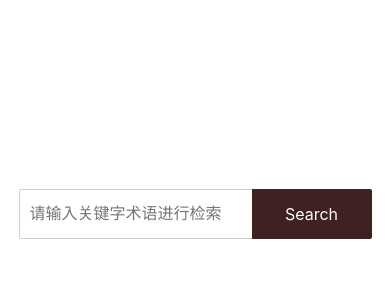
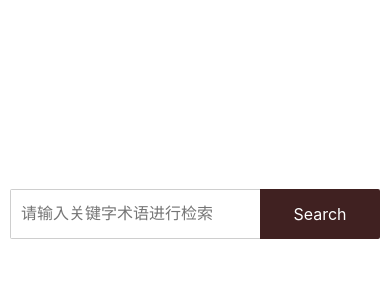
Before and after one commit to Gnotes/terms, a React app: page / in a window 390 px wide. Shown: the top 300 px of the page. Built offline with nearby package versions, Linux system fonts and the light colour scheme.

Commit message:
style: update style

```diff
--- a/package.json
+++ b/package.json
@@ -6,7 +6,8 @@
     "doc": "node ./scripts/build-doc",
     "build": "cross-env NODE_ENV=production webpack --config ./config/webpack.config.js",
     "publish": "gh-pages -d dist",
-    "start": "cross-env NODE_ENV=development webpack-dev-server --config ./config/webpack.config.js"
+    "deploy": "yarn run doc && yarn run build && yarn run publish",
+    "dev": "cross-env NODE_ENV=development webpack-dev-server --config ./config/webpack.config.js"
   },
   "repository": {
     "type": "git",
--- a/src/components/Search.scss
+++ b/src/components/Search.scss
@@ -1,6 +1,6 @@
 .search {
   position: fixed;
-  padding: 20px 0;
+  padding: 20px 10px;
   background-color: #fff;
   top: 20vh;
   left: 0;
@@ -22,7 +22,8 @@
     border-radius: 2px;
     overflow: hidden;
     .input {
-      width: 60vw;
+      flex: 1;
+      width: 100vw;
       max-width: 400px;
       height: 100%;
       font-size: 16px;
--- a/src/components/Term.scss
+++ b/src/components/Term.scss
@@ -15,6 +15,13 @@
   & + & {
     margin-top: 10px;
   }
+  &.collpase {
+    .description {
+      white-space: nowrap;
+      overflow: hidden;
+      text-overflow: ellipsis;
+    }
+  }
 }
 
 .term-col {
@@ -23,7 +30,21 @@
   align-items: center;
 }
 
-@media screen and (min-width: 800px) {
+@media screen and (max-width: 500px) {
+  .term-item {
+    display: block;
+    .col-left,
+    .col-center {
+      vertical-align: middle;
+    }
+    .col-right {
+      margin-top: 10px;
+      margin-left: 0;
+    }
+    &.collpase {
+      display: flex;
+    }
+  }
 }
 
 .col-left,
@@ -54,9 +75,6 @@
   font-size: 14px;
   color: #402121;
   .description {
-    white-space: nowrap;
-    overflow: hidden;
-    text-overflow: ellipsis;
     .desc {
       & + .desc {
         margin-top: 5px;
```
